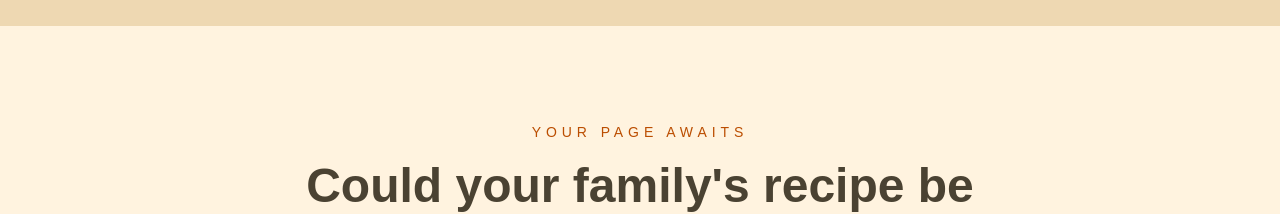
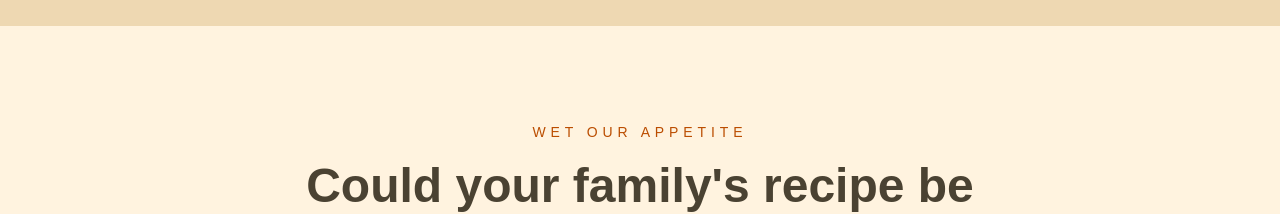
Before and after one commit to OPRUK/opr-platform, a Next.js app: page /family-cookbook in a window 1280 px wide. Shown: the part 1820-2034 px from the top of the page. Built offline with nearby package versions, Linux system fonts and the light colour scheme; no server answers; the database is empty.

Commit message:
Update cookbook call to action

```diff
--- a/app/family-cookbook/page.tsx
+++ b/app/family-cookbook/page.tsx
@@ -69,7 +69,7 @@ export default function FamilyCookbook() {
 
       <section className="bg-[#FFF3DF] px-6 py-24 text-center">
         <p className="text-sm uppercase tracking-[0.35em] text-amber-700">
-          Your page awaits
+          Wet Our Appetite
         </p>
         <h2 className="mx-auto mt-5 max-w-3xl text-4xl font-bold md:text-5xl">
           Could your family&apos;s recipe be next?
```
